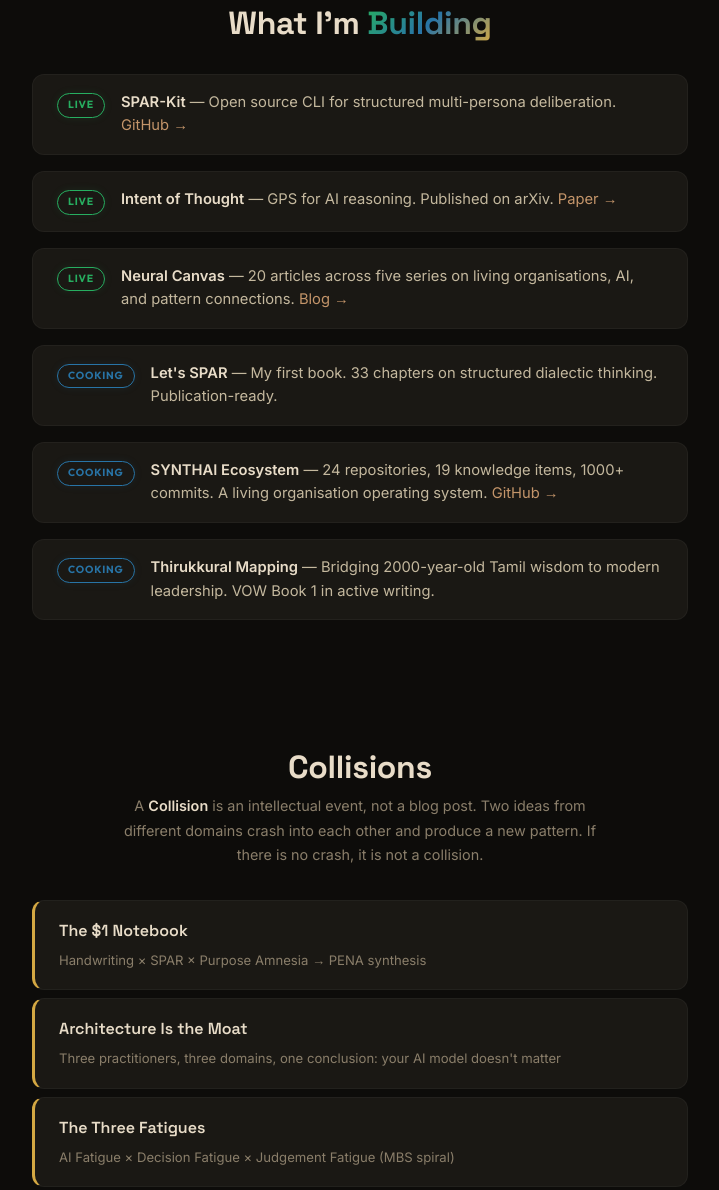
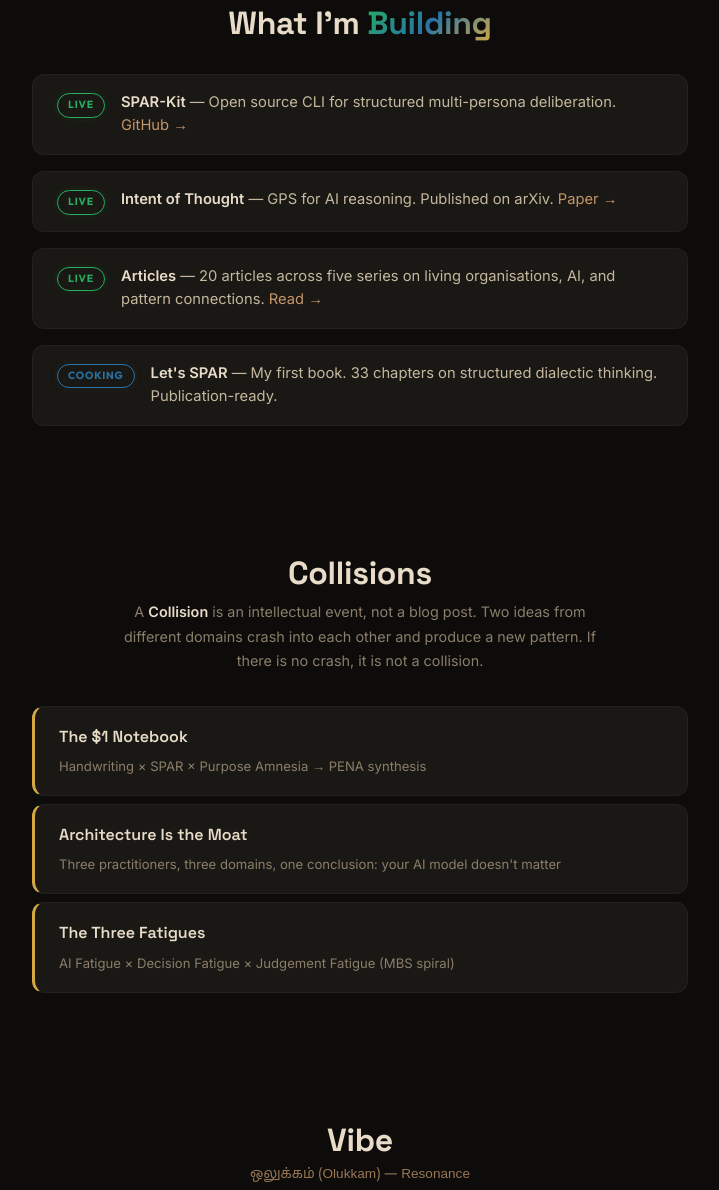
Before and after one commit to synthanai/naveenriaz.com, an Astro site: page / in a window 1280 px wide. Shown: the part 1410-2600 px from the top of the page, without its empty margins (280-999 px from the left). Built offline with nearby package versions, Linux system fonts and the light colour scheme; Astro itself is replaced by a stand-in of ours.

Commit message:
fix: remove internal details (Neural Canvas, ecosystem, VOW)

```diff
--- a/src/pages/index.astro
+++ b/src/pages/index.astro
@@ -101,8 +101,8 @@
           <div class="build-item">
             <span class="build-status build-status--live">Live</span>
             <div>
-              <strong>Neural Canvas</strong> — 20 articles across five series on living organisations, AI, and pattern connections.
-              <a href="https://mnaveenriaz.github.io" target="_blank" rel="noopener">Blog →</a>
+              <strong>Articles</strong> — 20 articles across five series on living organisations, AI, and pattern connections.
+              <a href="https://mnaveenriaz.github.io" target="_blank" rel="noopener">Read →</a>
             </div>
           </div>
 
@@ -113,20 +113,7 @@
             </div>
           </div>
 
-          <div class="build-item">
-            <span class="build-status build-status--cooking">Cooking</span>
-            <div>
-              <strong>SYNTHAI Ecosystem</strong> — 24 repositories, 19 knowledge items, 1000+ commits. A living organisation operating system.
-              <a href="https://github.com/synthanai" target="_blank" rel="noopener">GitHub →</a>
-            </div>
-          </div>
 
-          <div class="build-item">
-            <span class="build-status build-status--cooking">Cooking</span>
-            <div>
-              <strong>Thirukkural Mapping</strong> — Bridging 2000-year-old Tamil wisdom to modern leadership. VOW Book 1 in active writing.
-            </div>
-          </div>
         </div>
       </div>
     </section>
@@ -166,7 +153,7 @@
         <div class="connect-links">
           <a href="https://www.linkedin.com/in/mnaveenriaz/" target="_blank" rel="noopener" class="btn">LinkedIn</a>
           <a href="https://github.com/synthanai" target="_blank" rel="noopener" class="btn">GitHub</a>
-          <a href="https://mnaveenriaz.github.io" target="_blank" rel="noopener" class="btn">Blog</a>
+          <a href="https://mnaveenriaz.github.io" target="_blank" rel="noopener" class="btn">Articles</a>
         </div>
       </div>
     </section>
```
